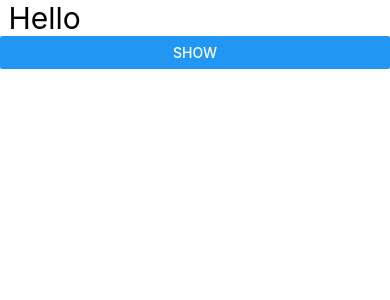
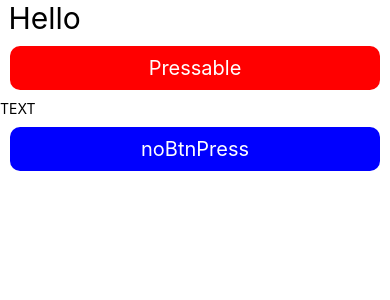
Before and after one commit to Gaurav85431/ReactNative, a React Native app: screen / in a window 390 px wide. Shown: the top 300 px of the page. Built offline with nearby package versions, Linux system fonts and the light colour scheme.

Commit message:
Pressable Button L33

```diff
--- a/App.tsx
+++ b/App.tsx
@@ -18,6 +18,7 @@ import StyleButton from './ComponentLec11/ButtonStyle';
 import RadioButton from './ComponentLec11/RadioButton';
 import ActivityIndicatorLOADER from './ComponentLec11/ActivityIndicatorLOADER';
 import DialogBoxMODAL from './ComponentLec11/DialogBoxModal';
+import PressableLongPress from './ComponentLec11/Pressable';
 
 const App = () => {
   return (
@@ -71,7 +72,10 @@ const App = () => {
       {/* <ActivityIndicatorLOADER /> */}
 
       {/* L32 Modal (Dialog Box) */}
-      <DialogBoxMODAL />
+      {/* <DialogBoxMODAL /> */}
+
+      {/* L33 Pressable */}
+      <PressableLongPress />
     </View>
   );
 };
--- /dev/null
+++ b/ComponentLec11/Pressable.tsx
@@ -0,0 +1,71 @@
+import { useEffect, useState } from 'react';
+import { Pressable, StyleSheet, Text, View } from 'react-native';
+
+const PressableLongPress = () => {
+  const [pressBtnType, setPressBtnType] = useState('noBtnPress');
+
+  // 10 second  ke bad automatically no button press aa jaye
+  useEffect(() => {
+    const timer = setTimeout(() => {
+      setPressBtnType('noBtnPress');
+    }, 10000);
+
+    return () => clearTimeout(timer);
+  }, []);
+
+  return (
+    <View>
+      {/* <View style={styles.main}> */}
+      {/* Bydefault long press ka delay 0.5 second (500ms) hota hai but we can cange it */}
+      <Pressable
+        onPress={() => setPressBtnType('normalPress')}
+        onLongPress={() => setPressBtnType('longPress')}
+        onPressIn={() => setPressBtnType('pressIn')}
+        onPressOut={() => setPressBtnType('pressOut')}
+        delayLongPress={1000}
+      >
+        <Text style={styles.pressableBtn}>Pressable</Text>
+        {/* <Text>Pressable</Text> */}
+      </Pressable>
+
+      <Text>TEXT</Text>
+
+      {pressBtnType && (
+        <View>
+          <Text style={styles.pressableBtnRes}>{pressBtnType}</Text>
+        </View>
+      )}
+    </View>
+  );
+};
+
+const styles = StyleSheet.create({
+  main: {
+    flex: 1,
+    justifyContent: 'center',
+  },
+  pressableBtn: {
+    backgroundColor: 'red',
+    color: 'white',
+    padding: 10,
+    margin: 10,
+    borderRadius: 10,
+    fontSize: 20,
+    textAlign: 'center',
+    shadowColor: 'black',
+    elevation: 1,
+  },
+  pressableBtnRes: {
+    backgroundColor: 'blue',
+    color: 'white',
+    padding: 10,
+    margin: 10,
+    borderRadius: 10,
+    fontSize: 20,
+    textAlign: 'center',
+    shadowColor: 'black',
+    elevation: 1,
+  },
+});
+
+export default PressableLongPress;
```
